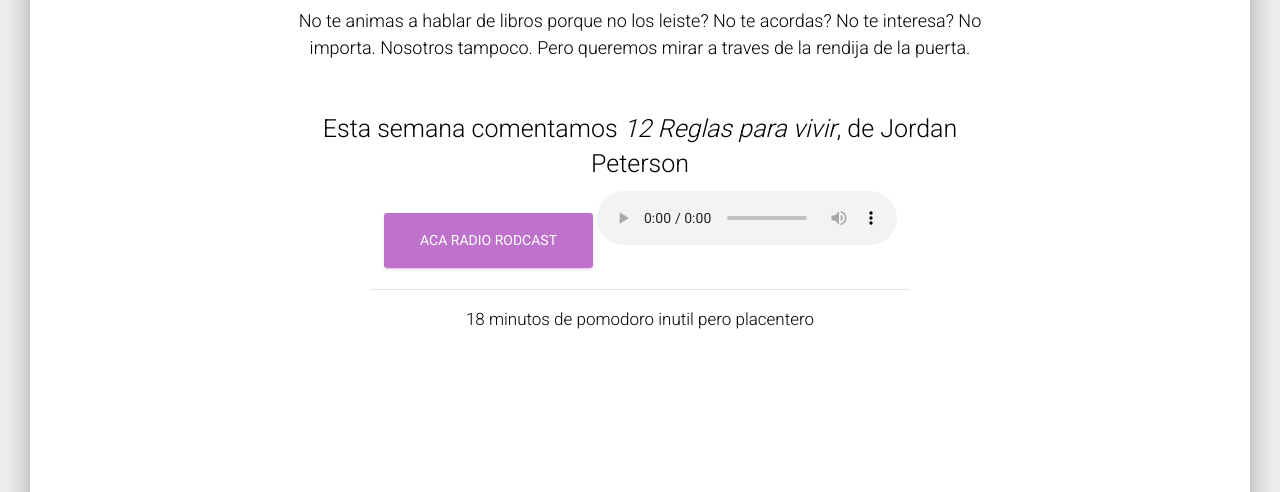
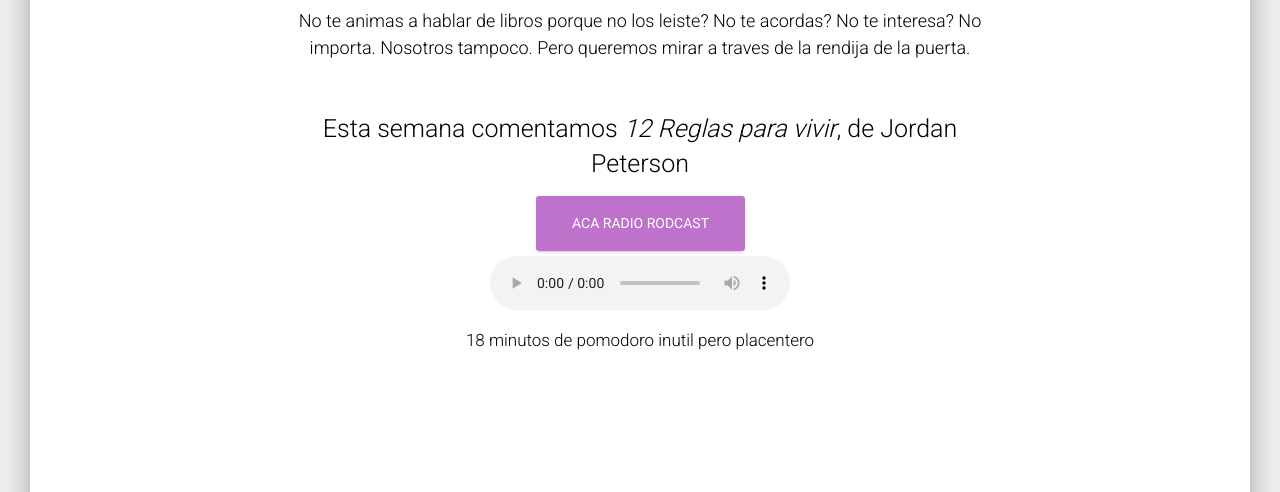
Before and after one commit to naihloan/sinapsys, a website: page index.html in a window 1280 px wide. Shown: the part 881-1373 px from the top of the page. Drawn offline with Linux system fonts and the light colour scheme.

Commit message:
correct audio button margin

```diff
--- a/index.html
+++ b/index.html
@@ -102,8 +102,8 @@
           </div>
           <div class="col-sm-8 col-md-6 mx-auto">
             <a href="#" class="btn btn-primary btn-lg disabled"> <!-- <i class="fa fa-html5"></i>  -->
-              aca radio rodcast </a>
-              <audio id="SanHolo" controls><source src="20.11.18-12reglas.mpeg" type="audio/mpeg" /></audio><hr>
+              aca radio rodcast </a> <br>
+              <audio id="SanHolo" controls><source src="20.11.18-12reglas.mpeg" type="audio/mpeg" /></audio>
             <h5>18 minutos de pomodoro inutil pero placentero</h5>
           </div>
         </div>
```
